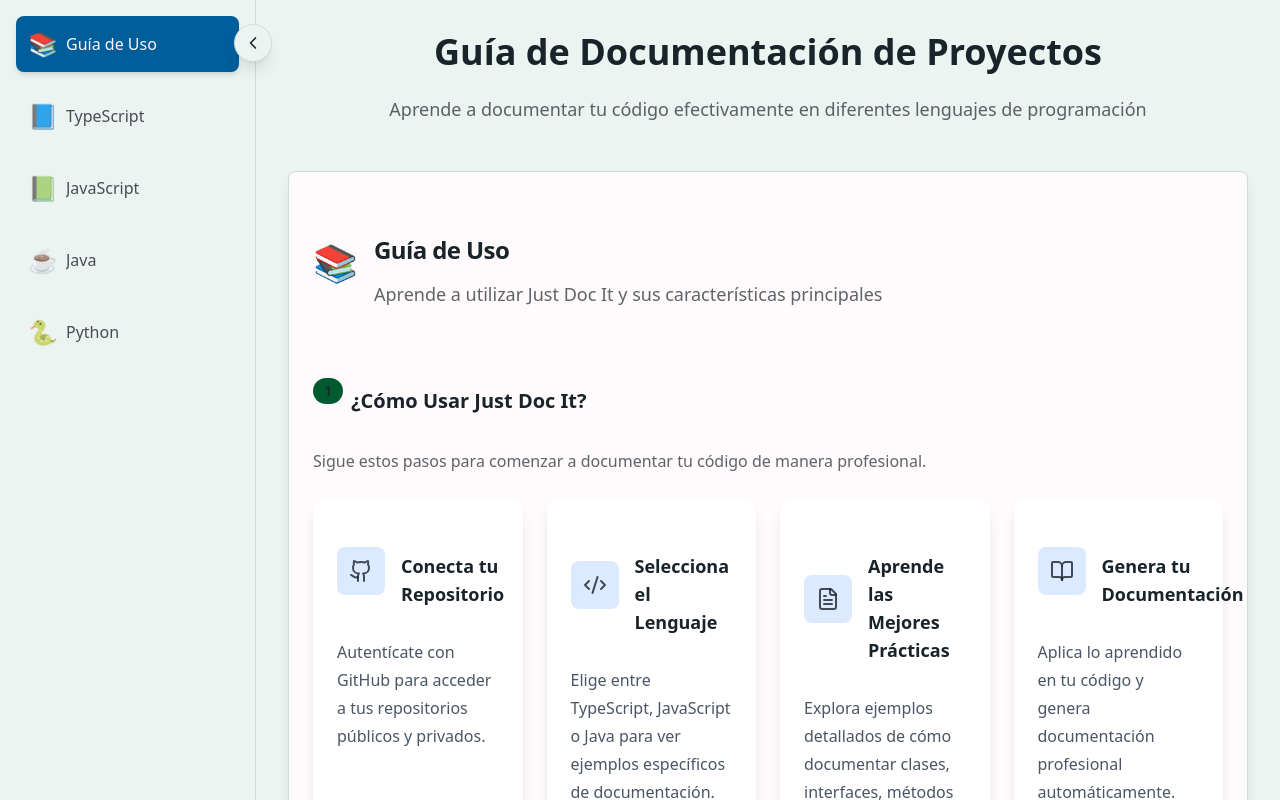
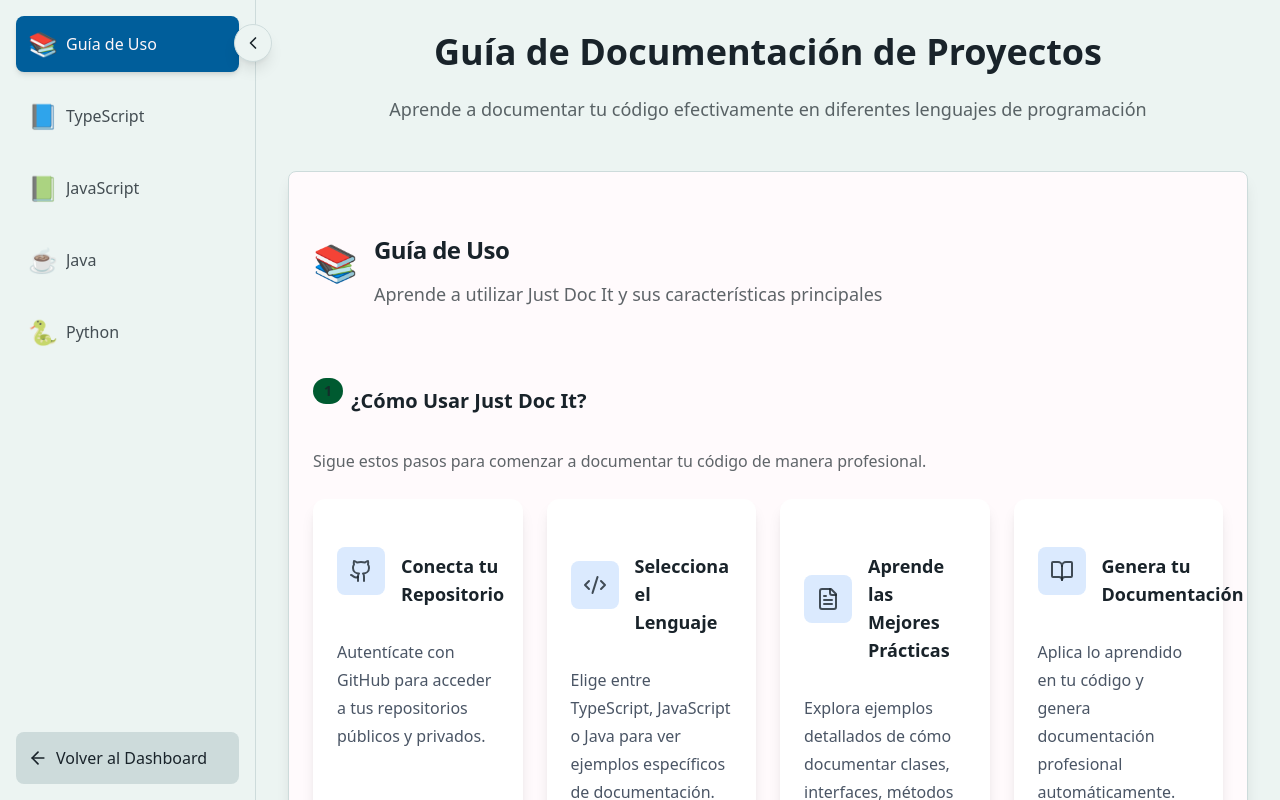
Before and after one commit to erik-tortarod/JustDocIt, a React (Vite) app in the folder frontend/: page /proyect_docs in a window 1280 px wide. Built offline with nearby package versions, Linux system fonts and the light colour scheme.

Commit message:
CSD | minor fixed:
+ Wrong title in stats
+ Go back button in documentation page

```diff
--- a/frontend/src/i18n/locales/en.json
+++ b/frontend/src/i18n/locales/en.json
@@ -109,7 +109,8 @@
       "noActiveProjects": "No active projects",
       "addProjectMessage": "Add a new project to start working.",
       "searchPlaceholder": "Search in documentation...",
-		"repository": "Repository"
+      "repository": "Repository",
+      "views": "Views"
    },
    "sidebar": {
       "general": "General",
--- a/frontend/src/i18n/locales/es.json
+++ b/frontend/src/i18n/locales/es.json
@@ -109,7 +109,8 @@
       "noActiveProjects": "No hay proyectos activos",
       "addProjectMessage": "Agrega un proyecto nuevo para empezar a trabajar.",
       "searchPlaceholder": "Buscar en la documentación...",
-		"repository": "Repositorio"
+      "repository": "Repositorio",
+      "views": "Visualizaciones"
    },
    "sidebar": {
       "general": "General",
--- a/frontend/src/pages/Dashboard/Dashboard.tsx
+++ b/frontend/src/pages/Dashboard/Dashboard.tsx
@@ -79,7 +79,9 @@ function Dashboard() {
 
    const handleAddRepository = async () => {
       if (!selectedRepository || !branch) {
-			toast.error("Por favor selecciona un repositorio y especifica una rama.");
+         toast.error(
+            "Por favor selecciona un repositorio y especifica una rama."
+         );
          return;
       }
 
@@ -96,7 +98,7 @@ function Dashboard() {
          toast.error(
             error instanceof Error
                ? error.message
-					: "Error al agregar el repositorio.",
+               : "Error al agregar el repositorio."
          );
       } finally {
          setIsAddingRepo(false);
@@ -139,7 +141,7 @@ function Dashboard() {
 
             const url = API_ROUTES.DOCS.USER_VISITS.replace(
                "**user_id**",
-					userData.id,
+               userData.id
             );
             const response = await fetch(url);
             const visitsData = await response.json();
@@ -254,7 +256,7 @@ function Dashboard() {
                   <DashboardStats
                      amount={userVisits}
                      stat={t("dashboard.totalViews")}
-							title={t("dashboard.projectList")}
+                     title={t("dashboard.views")}
                   />
                </motion.div>
 
--- a/frontend/src/pages/ProyectDocumentation/Sidebar.tsx
+++ b/frontend/src/pages/ProyectDocumentation/Sidebar.tsx
@@ -1,6 +1,7 @@
 import { motion, AnimatePresence } from "framer-motion";
-import { ChevronLeft } from "lucide-react";
+import { ChevronLeft, ArrowLeft } from "lucide-react";
 import { LanguageDocs } from "./types";
+import { Link } from "react-router-dom";
 
 interface SidebarProps {
    isSidebarOpen: boolean;
@@ -23,9 +24,9 @@ export const Sidebar = ({
             initial={false}
             animate={{ width: isSidebarOpen ? "16rem" : "4rem" }}
             transition={{ duration: 0.3, ease: "easeInOut" }}
-				className="bg-base-200 border-r border-base-300 shadow-lg p-4 h-screen"
+            className="bg-base-200 border-r border-base-300 shadow-lg p-4 h-screen flex flex-col"
          >
-				<div className="space-y-4">
+            <div className="space-y-4 flex-1">
                {Object.entries(docs).map(([lang, doc]) => (
                   <motion.button
                      key={lang}
@@ -55,6 +56,30 @@ export const Sidebar = ({
                   </motion.button>
                ))}
             </div>
+
+            {/* Back Button */}
+            <Link to="/dashboard" className="mt-auto w-full">
+               <motion.button
+                  whileHover={{ scale: 1.02 }}
+                  whileTap={{ scale: 0.98 }}
+                  className="w-full flex items-center space-x-2 p-3 rounded-lg bg-base-300 hover:bg-base-400 transition-colors"
+               >
+                  <ArrowLeft className="h-5 w-5" />
+                  <AnimatePresence>
+                     {isSidebarOpen && (
+                        <motion.span
+                           initial={{ opacity: 0, width: 0 }}
+                           animate={{ opacity: 1, width: "auto" }}
+                           exit={{ opacity: 0, width: 0 }}
+                           transition={{ duration: 0.2 }}
+                           className="whitespace-nowrap overflow-hidden"
+                        >
+                           Volver al Dashboard
+                        </motion.span>
+                     )}
+                  </AnimatePresence>
+               </motion.button>
+            </Link>
          </motion.div>
 
          <motion.button
```
Also changed, not shown: frontend/src/pages/Admin/Admin.tsx (indentation only). Lines whose indentation alone changed are shown as unchanged.
